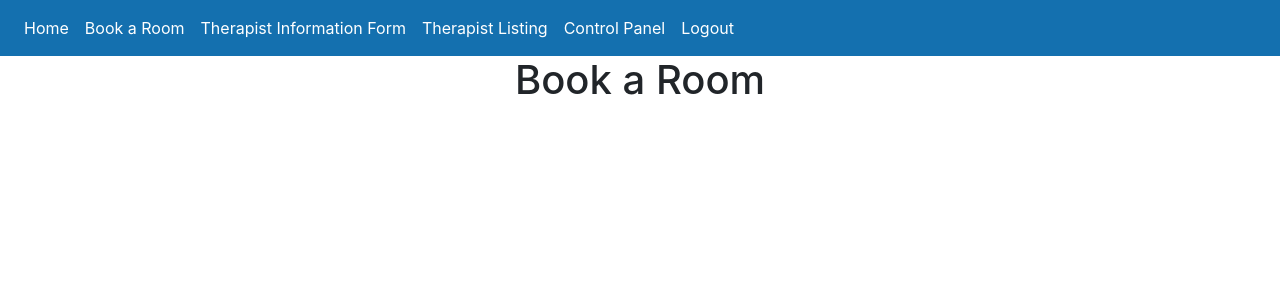
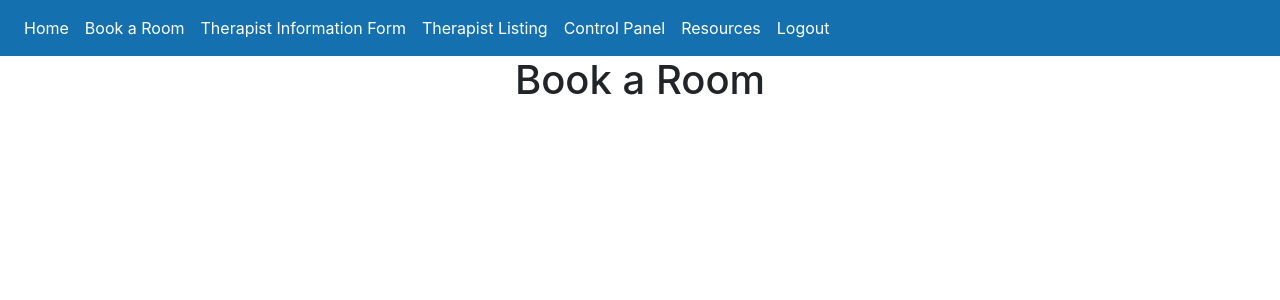
Before and after one commit to JakeCubernot/Family-Empowerment-Associates-Booking-Website, a Flask app: page /book in a window 1280 px wide. Shown: the top 300 px of the page. Run offline with Flask 3, Linux system fonts and the light colour scheme; a user stored in the database is signed in; some libraries are stand-ins or nearby versions.

Commit message:
Resource page
Trying to get the navigation bar correct

```diff
--- a/website/templates/base.html
+++ b/website/templates/base.html
@@ -89,6 +89,7 @@
               <a class="nav-item nav-link" id="therapist_info_form" href="/therapist-info">Therapist Information Form</a>
               <a class="nav-item nav-link" id="therapist_listing"  href="/therapist-listing">Therapist Listing</a>
               <a class="nav-item nav-link" id="control_panel" href="/control_panel">Control Panel</a>
+              <a class="nav-item nav-link" id="resources" href="/resources">Resources</a>
               <a class="nav-item nav-link" id="logout" href="/logout">Logout</a>
                 {% else %}
               <a class="nav-item nav-link" id="login" href="/login">Login</a>
```
